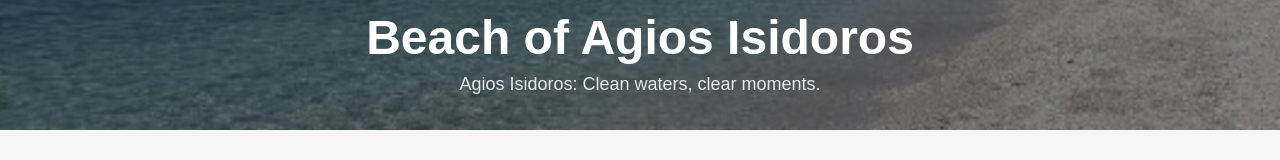
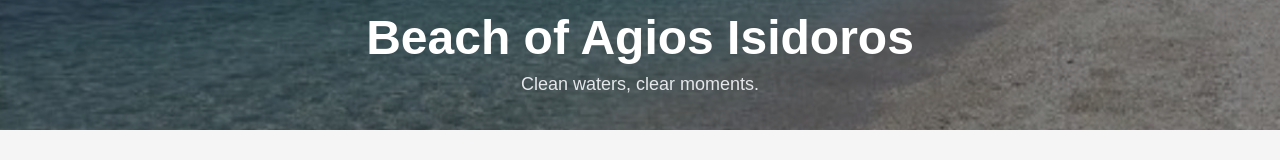
Before and after one commit to amamouridis06/lesvos-travel-guide, a Next.js app: page /beaches/agios-isidoros in a window 1280 px wide. Shown: the part 430-590 px from the top of the page. Built offline with nearby package versions, Linux system fonts and the light colour scheme.

Commit message:
Update page.tsx

```diff
--- a/app/beaches/agios-isidoros/page.tsx
+++ b/app/beaches/agios-isidoros/page.tsx
@@ -27,7 +27,7 @@ export default function VateraPage() {
             Beach of Agios Isidoros
           </h1>
           <p className="mt-2 text-lg text-gray-200">
-            Agios Isidoros: Clean waters, clear moments.
+            Clean waters, clear moments.
           </p>
         </div>
       </section>
```
